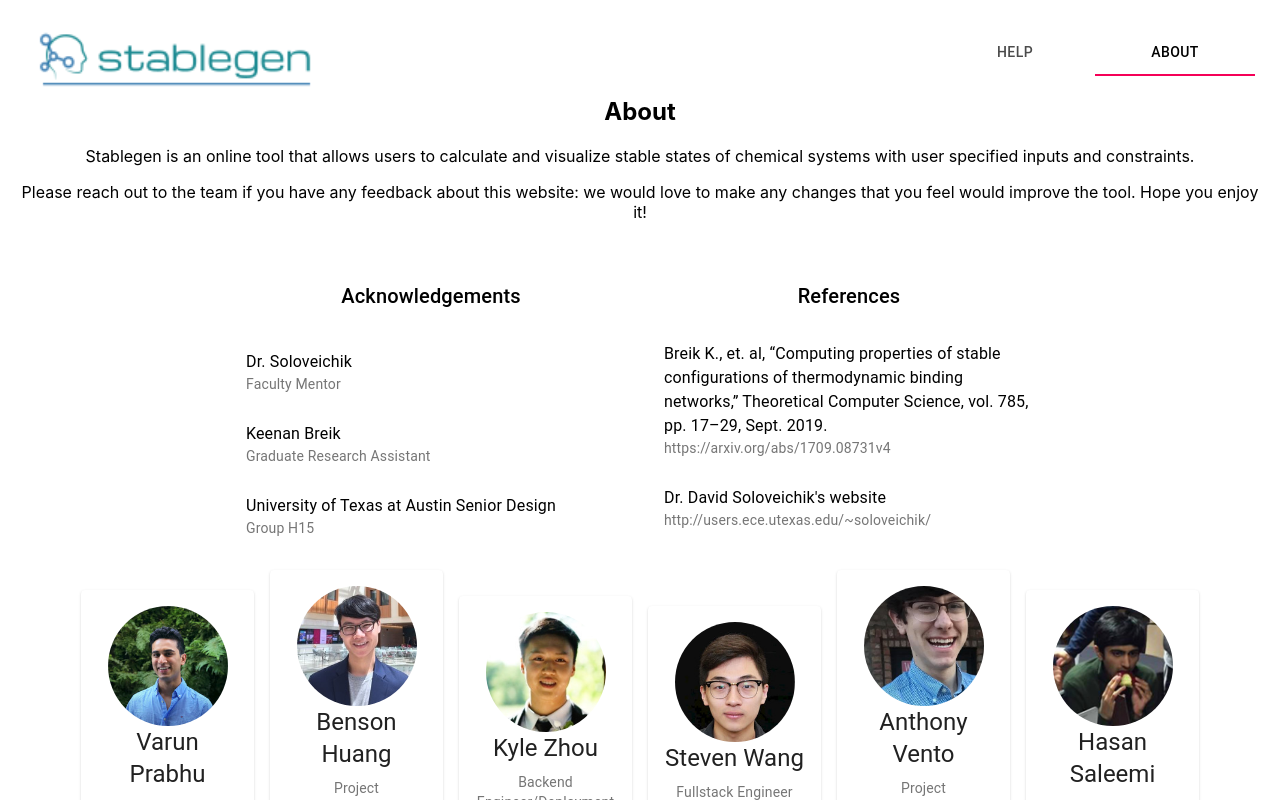
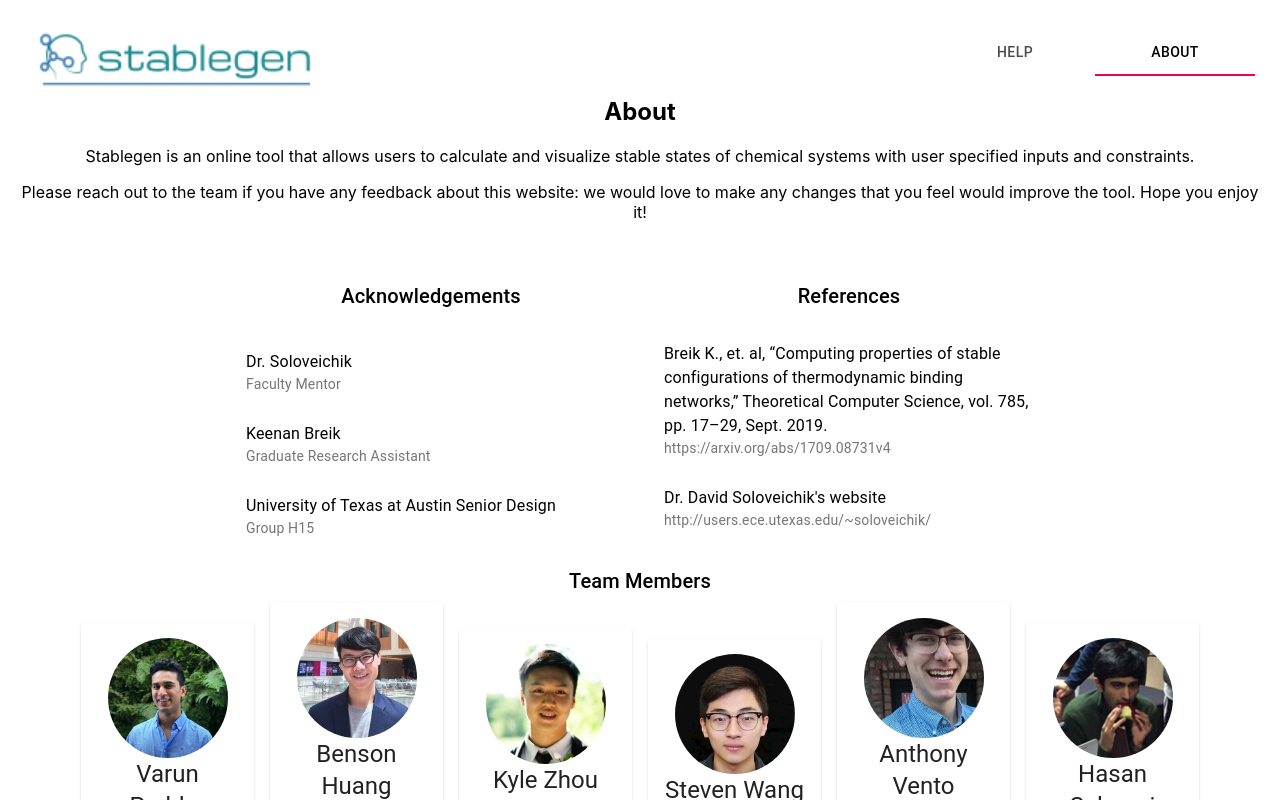
Before and after one commit to stevenwang5689/stable-gen, a React (Create React App) app: page /about in a window 1280 px wide. Shown: the top 800 px of the page. Built offline with nearby package versions, Linux system fonts and the light colour scheme.

Commit message:
fixed typos/wording on help page. added team member label to about page

```diff
--- a/src/components/about.js
+++ b/src/components/about.js
@@ -126,6 +126,15 @@ function About() {
                       </div>
 
                   </Grid>
+              </Grid>
+
+              <Grid container spacing={2} xs={12} direction="row" justify="center" alignItems="center">
+                  <Grid item>
+                      <Typography variant={"h6"}>
+                          Team Members
+                      </Typography>
+                  </Grid>
+
               </Grid>
 
               <Grid container spacing={2} xs={11} direction="row" justify="center" alignItems="center" className={classes.lists}>
--- a/src/components/helpComponents/content.js
+++ b/src/components/helpComponents/content.js
@@ -299,9 +299,9 @@ class Content extends Component {
           Minimum Polymers
         </h1>
         <p className="content-body">
-          If you are certain that there will need be a certain number of
-          polymers, specifcying the minumum number of polymers will greatly
-          speed up calculations
+          If you are certain that there will be at least a certain number of
+          polymers, specifying the minimum number of polymers will greatly
+          speed up calculations.
         </p>
       </Container>
     );
--- a/src/components/helpComponents/help.js
+++ b/src/components/helpComponents/help.js
@@ -40,7 +40,7 @@ class Help extends Component {
       },
       {
         name: "polymer",
-        label: "Minumum Polymers",
+        label: "Minimum Polymers",
         onClick: this.onClickSidebar
       }
     ];
```
